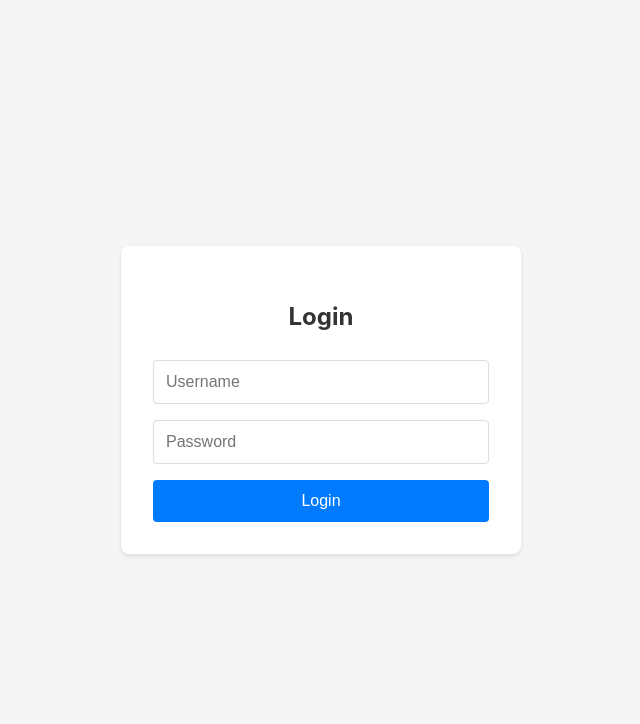
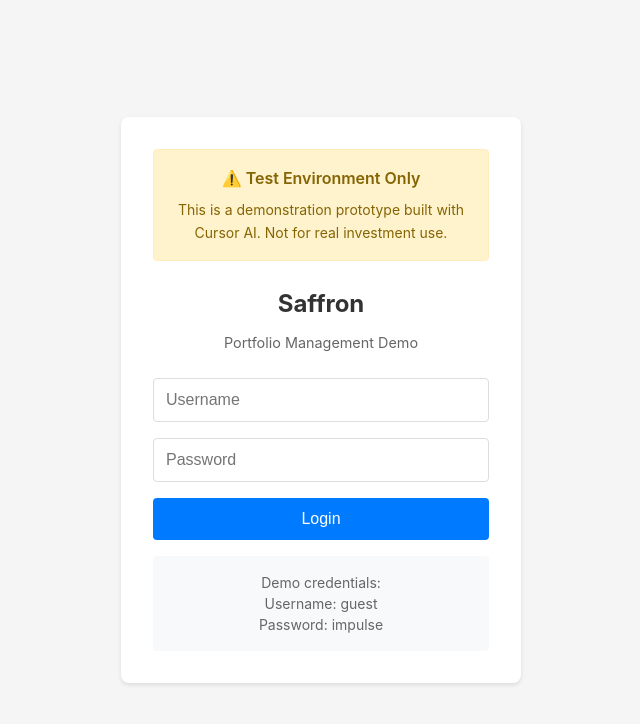
Before and after one commit to runonthespot/Saffron, a React (Create React App) app in the folder saffron/: page / in a window 1280 px wide. Shown: the top 724 px of the page, without its empty margins (319-959 px from the left). Built offline with nearby package versions, Linux system fonts and the light colour scheme.

Commit message:
Add warning banner and demo credentials to login screen

```diff
--- a/saffron/src/features/auth/Login.scss
+++ b/saffron/src/features/auth/Login.scss
@@ -13,10 +13,34 @@
     width: 100%;
     max-width: 400px;
 
+    .warning-banner {
+      background-color: #fff3cd;
+      border: 1px solid #ffeeba;
+      color: #856404;
+      padding: 1rem;
+      border-radius: 4px;
+      margin-bottom: 1.5rem;
+      text-align: center;
+      font-weight: 600;
+
+      p {
+        margin: 0.5rem 0 0;
+        font-size: 0.875rem;
+        font-weight: normal;
+      }
+    }
+
     h2 {
       text-align: center;
+      margin-bottom: 0.5rem;
+      color: #333;
+    }
+
+    .subtitle {
+      text-align: center;
+      color: #666;
       margin-bottom: 1.5rem;
-      color: #333;
+      font-size: 0.9rem;
     }
 
     .form-group {
@@ -58,5 +82,16 @@
       text-align: center;
       font-size: 0.875rem;
     }
+
+    .login-info {
+      margin-top: 1rem;
+      text-align: center;
+      font-size: 0.875rem;
+      color: #666;
+      padding: 1rem;
+      background-color: #f8f9fa;
+      border-radius: 4px;
+      line-height: 1.5;
+    }
   }
 }
--- a/saffron/src/features/auth/Login.tsx
+++ b/saffron/src/features/auth/Login.tsx
@@ -24,7 +24,15 @@
   return (
     <div className="login-container">
       <form onSubmit={handleSubmit} className="login-form">
-        <h2>Login</h2>
+        <div className="warning-banner">
+          ⚠️ Test Environment Only
+          <p>
+            This is a demonstration prototype built with Cursor AI. Not for real
+            investment use.
+          </p>
+        </div>
+        <h2>Saffron</h2>
+        <div className="subtitle">Portfolio Management Demo</div>
         {error && <div className="error-message">{error}</div>}
         <div className="form-group">
           <input
@@ -51,6 +59,13 @@
           />
         </div>
         <button type="submit">Login</button>
+        <div className="login-info">
+          Demo credentials:
+          <br />
+          Username: guest
+          <br />
+          Password: impulse
+        </div>
       </form>
     </div>
   );
```
